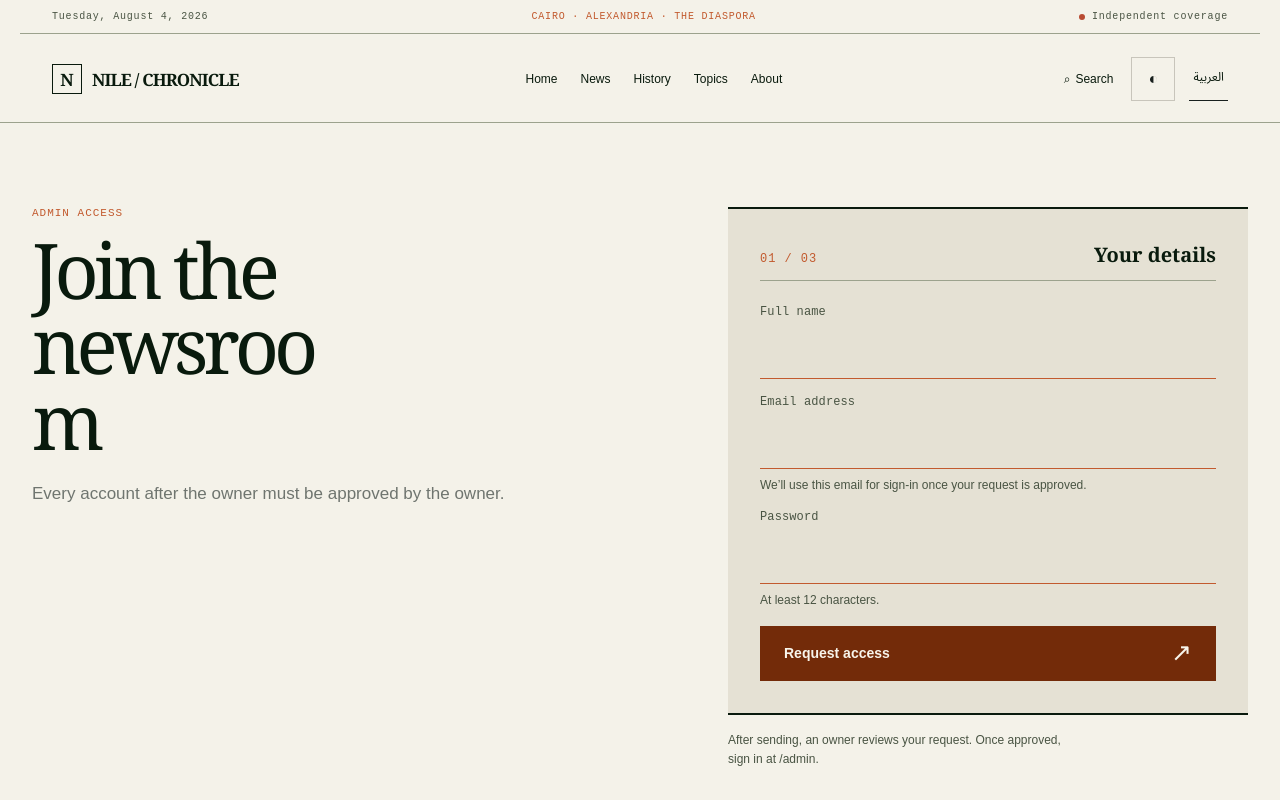
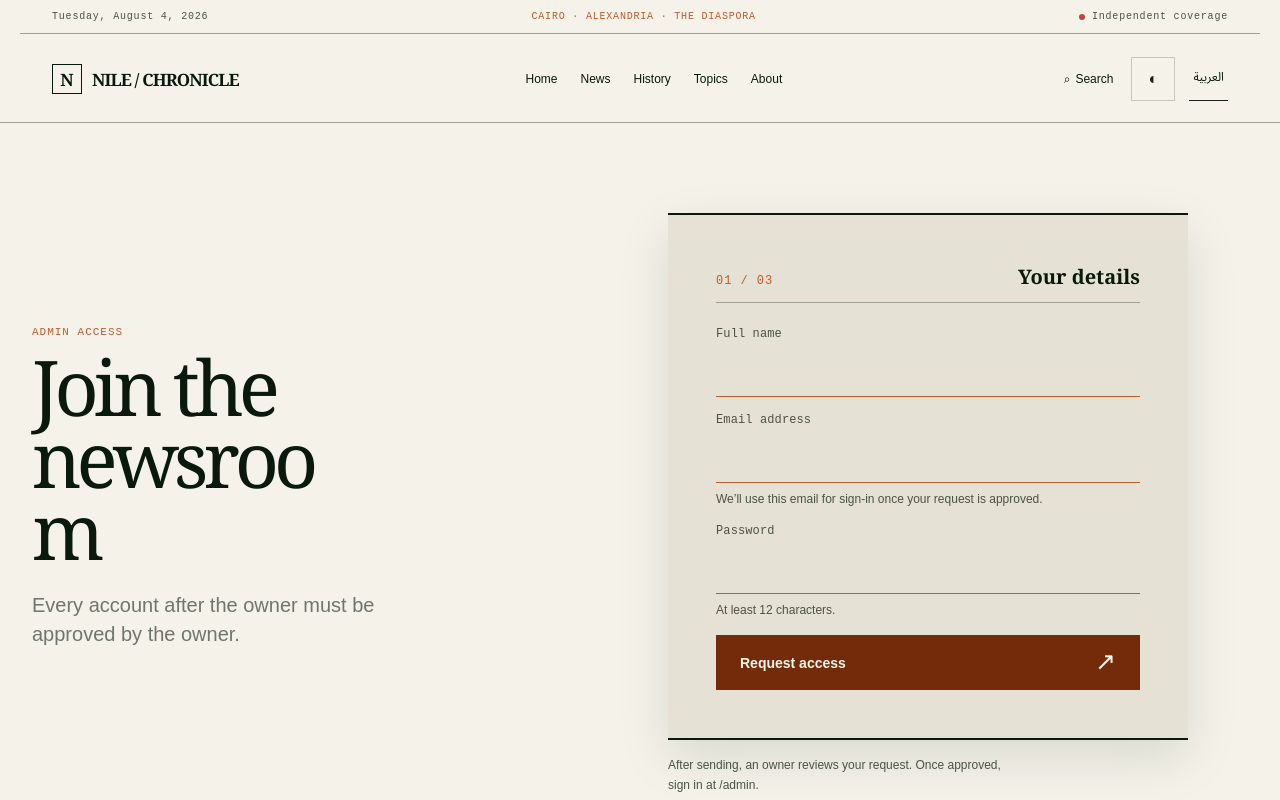
Before and after one commit to Marko026/newswebapp, a Next.js app: page /en/register in a window 1280 px wide. Shown: the top 800 px of the page. Built offline with nearby package versions, Linux system fonts and the light colour scheme; no server answers.

Commit message:
complete access form visual redesign

```diff
--- a/app/(site)/globals.css
+++ b/app/(site)/globals.css
@@ -253,6 +253,19 @@ button:focus-visible,a:focus-visible,input:focus-visible,textarea:focus-visible{
 @media(max-width:900px){.access-request-grid{grid-template-columns:1fr;gap:var(--space-7)}.access-request-grid .subpage-heading{padding-bottom:0}.access-request-grid .subpage-heading h1{max-width:12ch}}
 @media(max-width:640px){.access-request-grid{gap:var(--space-5)}.access-request-form{padding:var(--space-4);margin-top:0}.access-request-form input{font-size:16px}.access-request-grid .subpage-heading h1{max-width:11ch}}
 @media(prefers-reduced-motion:reduce){.form-spinner{animation:none;border-top-color:var(--color-accent-ink)}.form-success,.form-error{animation:none}}
+/* Hallmark · access form refinement: compact split composition · focus uses cool blue in dark mode */
+.access-request-page{padding-top:clamp(var(--space-6),7vw,var(--space-9));padding-bottom:clamp(var(--space-7),9vw,var(--space-9))}
+.access-request-grid{min-height:clamp(520px,64vh,680px)}
+.access-request-grid .subpage-heading{padding-block:var(--space-6)}
+.access-request-grid .subpage-heading h1{font-size:clamp(3.25rem,6vw,6rem);line-height:.94;letter-spacing:-.065em}
+.access-request-grid .subpage-lede{max-width:38ch;font-size:var(--text-md);line-height:1.45;margin-top:var(--space-5)}
+.access-request-form{width:100%;max-width:520px;margin-inline-start:auto;padding:clamp(var(--space-5),4vw,var(--space-7));box-shadow:0 18px 50px color-mix(in oklch,var(--color-ink) 11%,transparent)}
+.access-request-form input{min-height:48px;line-height:1.2;outline:2px solid transparent;outline-offset:3px}
+.access-request-form input:-webkit-autofill,.access-request-form input:-webkit-autofill:hover,.access-request-form input:-webkit-autofill:focus{-webkit-text-fill-color:var(--color-ink);-webkit-box-shadow:0 0 0 1000px var(--color-paper) inset;transition:background-color 9999s var(--ease-in-out) 0s}
+.form-field-note{min-height:1lh}
+.access-request-form label{line-height:1.2}
+@media(min-width:721px){.access-request-grid{grid-template-columns:minmax(0,.9fr) minmax(360px,520px);gap:clamp(var(--space-7),8vw,var(--space-9));align-items:center}.access-request-grid .subpage-heading{padding-top:0}.access-request-form{margin-top:0}}
+@media(max-width:720px){.access-request-page{padding-top:var(--space-6)}.access-request-grid{min-height:0}.access-request-grid .subpage-heading{padding-top:0}.access-request-grid .subpage-heading h1{font-size:clamp(3rem,13vw,4.5rem)}}
 .register-form-shell{width:min(100%,650px);margin-inline:0}
 .access-request-page{max-width:none;width:100%}
 .access-request-page .subpage-heading{max-width:760px}
--- a/app/(site)/tokens.css
+++ b/app/(site)/tokens.css
@@ -56,7 +56,7 @@ html[data-theme="dark"] {
   --color-controls: oklch(14% 0.035 145);
   --color-controls-ink: oklch(92% 0.028 88);
   --color-controls-line: oklch(42% 0.045 145);
-  --color-focus: oklch(75% 0.11 88);
+  --color-focus: oklch(75% 0.11 245);
   --color-art-dark: oklch(22% 0.04 145);
   --color-art-mid: oklch(35% 0.05 115);
   --color-art-light: oklch(51% 0.055 92);
```
